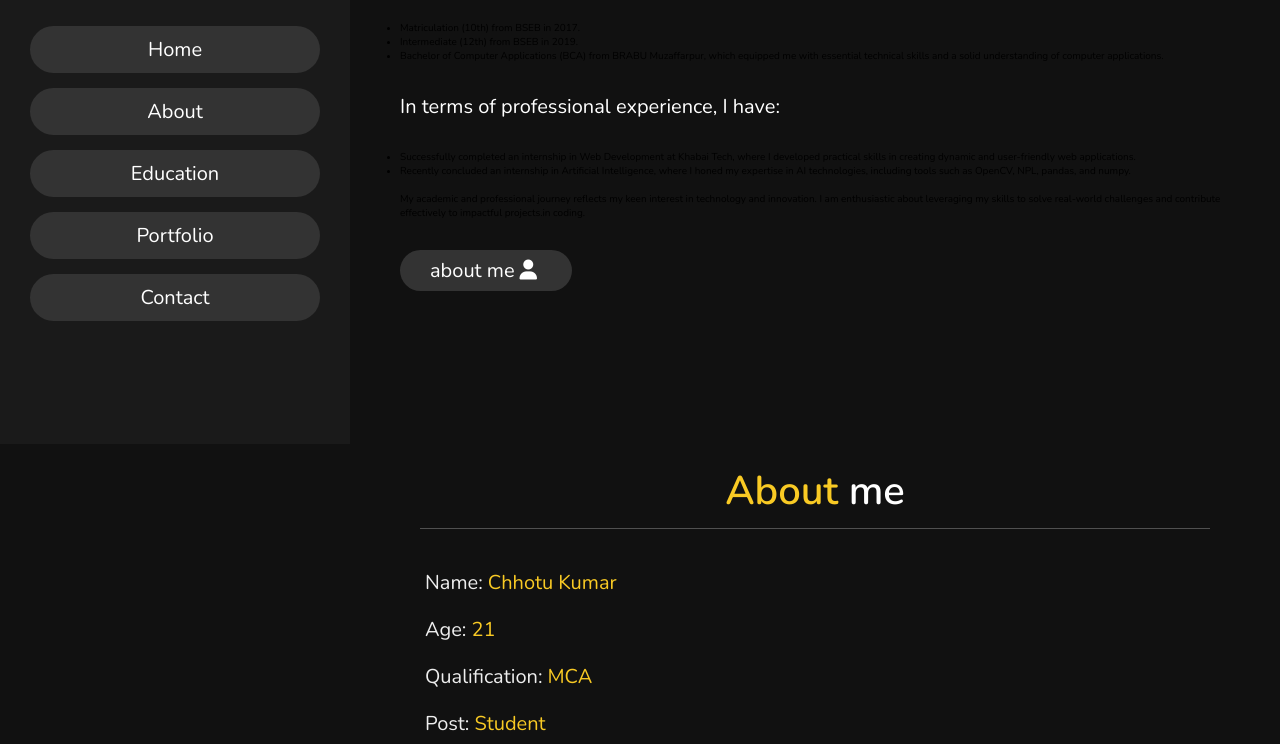
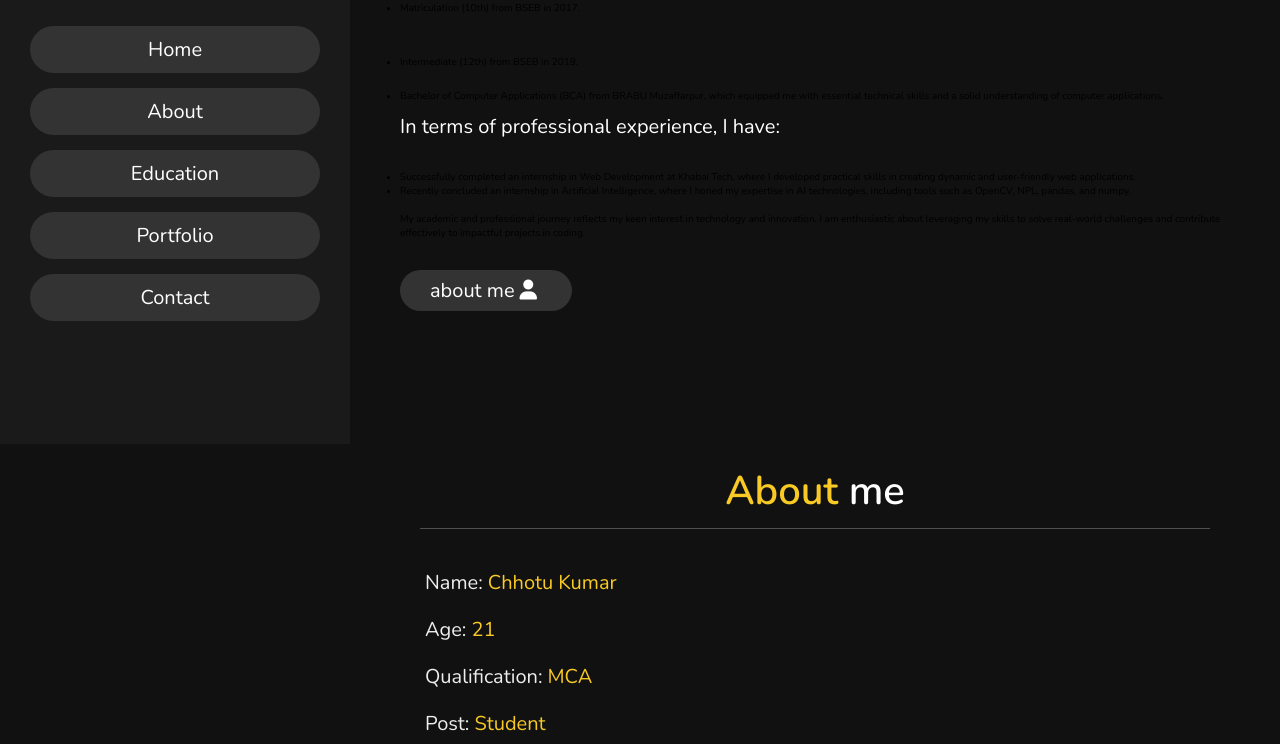
Before and after one commit to chhotu-code/Portfolio, a plain HTML site: page index.html in a window 1280 px wide. Shown: the part 356-1100 px from the top of the page. Drawn offline with nearby package versions, Linux system fonts and the light colour scheme.

Commit message:
Update index.html

```diff
--- a/index.html
+++ b/index.html
@@ -36,11 +36,11 @@
     <p>My name is Chhotu Kumar, and I am currently pursuing a Master of Computer Applications (MCA) (2nd year) from Rajasthan Technical University, Kota.<br>
 
         I have a strong academic foundation, having completed:</p>
-            <p><ul>
-                <li>Matriculation (10th) from BSEB in 2017.</li>
-                <li>Intermediate (12th) from BSEB in 2019.</li>
+            <ul>
+                <p><li>Matriculation (10th) from BSEB in 2017.</li></p>
+                <p><li>Intermediate (12th) from BSEB in 2019.</li></p>
                 <li>Bachelor of Computer Applications (BCA) from BRABU Muzaffarpur, which equipped me with essential technical skills and a solid understanding of computer applications.</li>
-            </ul></p>
+            </ul>
 
     <p>In terms of professional experience, I have:</pr>
     <p><ul>
```
